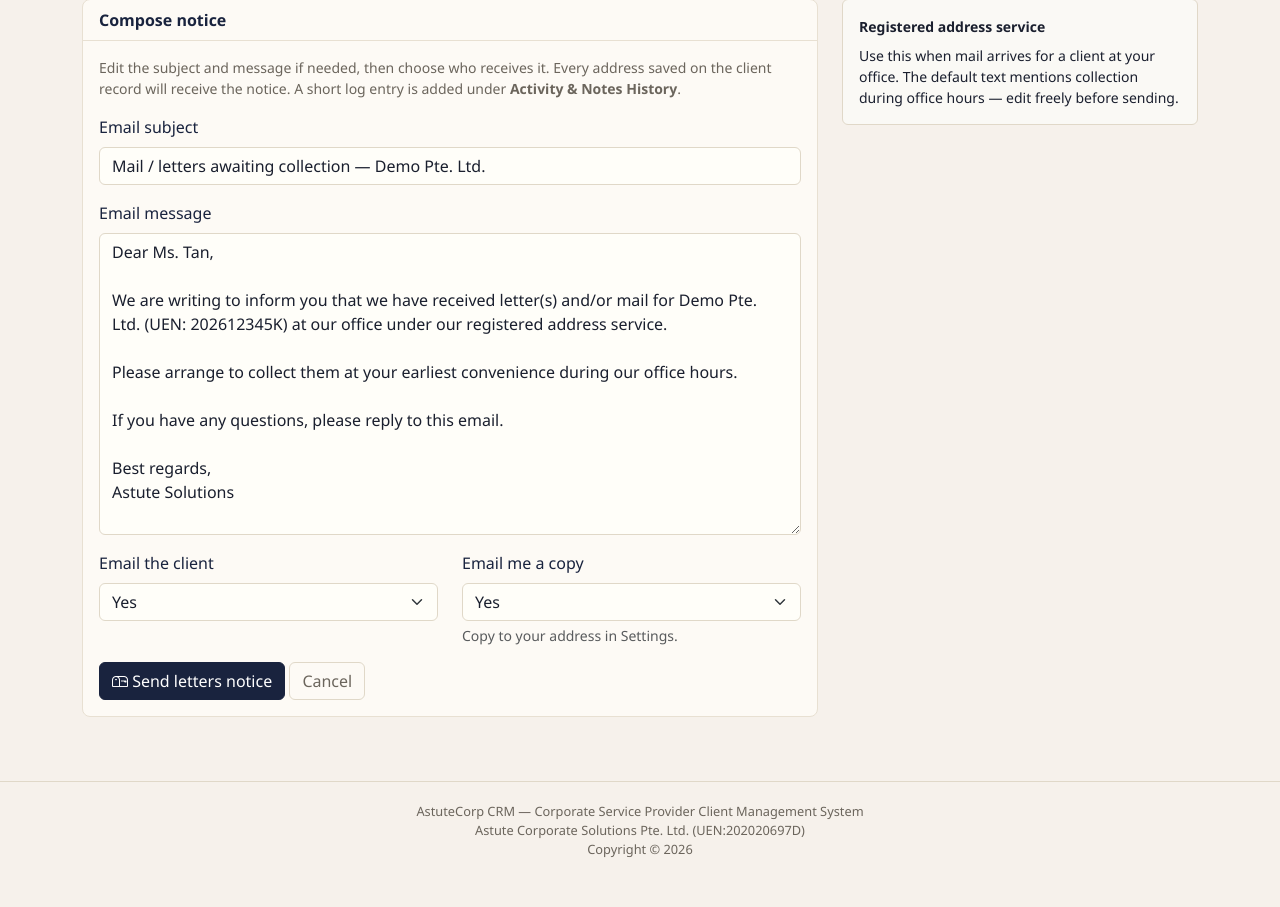
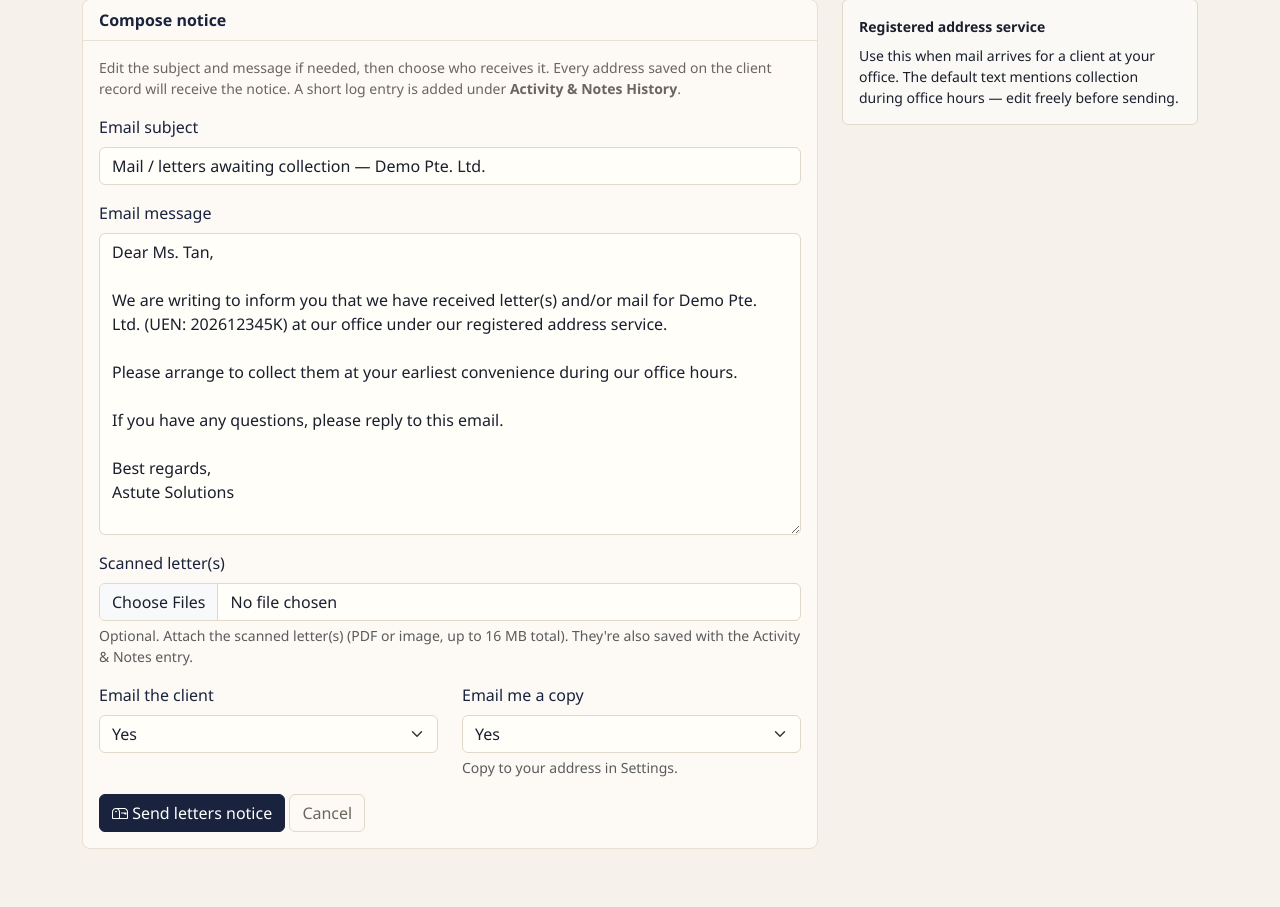
Before and after one commit to kelvinch8/astutecorp-crm, a Flask app: page /clients/1/send-letters in a window 1280 px wide. Shown: the part 172-1079 px from the top of the page. Before the commit the page ends 1029 px from the top, so only its background shows below. Run offline with Flask 3, Linux system fonts and the light colour scheme; a user stored in the database is signed in; data comes from the database, SQL or seed files in the repository; some libraries are stand-ins or nearby versions.

Commit message:
Attach scanned letters to the letters-for-collection notice.
Files are emailed to the client (and your copy) and saved on the
Activity & Notes entry.

Co-Authored-By: Claude Opus 5.5 <noreply@anthropic.com>

```diff
--- a/app.py
+++ b/app.py
@@ -16,6 +16,9 @@ from apscheduler.schedulers.background import BackgroundScheduler
 import smtplib
 from email.mime.text import MIMEText
 from email.mime.multipart import MIMEMultipart
+from email.mime.base import MIMEBase
+from email import encoders
+import mimetypes
 import math
 import os
 import re
@@ -510,6 +513,15 @@ class ClientLettersForm(FlaskForm):
         'Email the client',
         choices=[('True', 'Yes'), ('False', 'No')],
         default='True',
+    )
+    attachments = MultipleFileField(
+        'Scanned letter(s)',
+        validators=[
+            FileAllowed(
+                list(ALLOWED_NOTE_EXTENSIONS),
+                'Allowed types: PDF, images, Word, Excel, CSV, TXT, ZIP',
+            )
+        ],
     )
     submit = SubmitField('Send letters notice')
 
@@ -874,8 +886,11 @@ def get_fye_reference_deadlines(client_id):
 
 _last_email_error = None
 
-def send_email(to_email, subject, body, is_html=False):
-    """Send email using settings from DB. to_email may be one address or a list."""
+def send_email(to_email, subject, body, is_html=False, attachments=None):
+    """Send email using settings from DB. to_email may be one address or a list.
+
+    attachments: optional list of (filename, bytes) tuples.
+    """
     global _last_email_error
     settings = Setting.query.first()
     if not settings or not settings.my_email:
@@ -910,6 +925,15 @@ def send_email(to_email, subject, body, is_html=False):
             msg.attach(MIMEText(body, 'html'))
         else:
             msg.attach(MIMEText(body, 'plain'))
+
+        for filename, data in attachments or []:
+            mime_type = mimetypes.guess_type(filename)[0] or 'application/octet-stream'
+            maintype, subtype = mime_type.split('/', 1)
+            part = MIMEBase(maintype, subtype)
+            part.set_payload(data)
+            encoders.encode_base64(part)
+            part.add_header('Content-Disposition', 'attachment', filename=filename)
+            msg.attach(part)
 
         server = smtplib.SMTP(settings.smtp_server, settings.smtp_port, timeout=30)
         if settings.use_tls:
@@ -926,12 +950,12 @@ def send_email(to_email, subject, body, is_html=False):
         return False
 
 
-def send_email_to_each(emails, subject, body, is_html=False):
+def send_email_to_each(emails, subject, body, is_html=False, attachments=None):
     """Send the same email to each address individually. Returns (sent_list, failed_list)."""
     sent = []
     failed = []
     for email in emails:
-        if send_email(email, subject, body, is_html=is_html):
+        if send_email(email, subject, body, is_html=is_html, attachments=attachments):
             sent.append(email)
         else:
             failed.append(email)
@@ -1471,11 +1495,17 @@ def client_send_letters(client_id):
 
         subject = form.subject.data.strip()
         body = form.body.data.strip()
+        uploads = [f for f in request.files.getlist('attachments') if f and f.filename]
+        attachments = []
+        for f in uploads:
+            attachments.append((f.filename, f.read()))
+            f.stream.seek(0)
         sent = []
         failed = []
 
         if to_me:
-            if send_email(settings.my_email, f'[AstuteCorp CRM] {subject}', body):
+            if send_email(settings.my_email, f'[AstuteCorp CRM] {subject}', body,
+                          attachments=attachments):
                 sent.append(f'you ({settings.my_email})')
             else:
                 failed.append(f'you ({_last_email_error or "error"})')
@@ -1484,7 +1514,8 @@ def client_send_letters(client_id):
             if not client_emails:
                 failed.append('client (no email on file)')
             else:
-                ok, bad = send_email_to_each(client_emails, subject, body)
+                ok, bad = send_email_to_each(client_emails, subject, body,
+                                             attachments=attachments)
                 for e in ok:
                     sent.append(f'client ({e})')
                 for e in bad:
@@ -1494,15 +1525,19 @@ def client_send_letters(client_id):
             note_title = f'Letters collection notice sent: {subject[:140]}'
             if len(subject) > 140:
                 note_title = f'Letters collection notice sent: {subject[:137]}...'
-            db.session.add(Note(
+            note = Note(
                 client_id=client.id,
                 title=note_title,
                 content='',
                 category='Client',
-            ))
+            )
+            db.session.add(note)
+            db.session.flush()
+            save_note_attachments(note, uploads)
             db.session.commit()
+            attached = f' with {len(uploads)} attachment{"s" if len(uploads) != 1 else ""}' if uploads else ''
             flash(
-                f'Letters notice sent to: {", ".join(sent)}. Logged in Activity & Notes.',
+                f'Letters notice{attached} sent to: {", ".join(sent)}. Logged in Activity & Notes.',
                 'success',
             )
         if failed:
--- a/templates/clients/send_letters.html
+++ b/templates/clients/send_letters.html
@@ -34,7 +34,7 @@
                     Every address saved on the client record will receive the notice.
                     A short log entry is added under <strong>Activity &amp; Notes History</strong>.
                 </p>
-                <form method="post">
+                <form method="post" enctype="multipart/form-data">
                     {{ form.hidden_tag() }}
                     <div class="mb-3">
                         {{ form.subject.label(class="form-label") }}
@@ -43,6 +43,14 @@
                     <div class="mb-3">
                         {{ form.body.label(class="form-label") }}
                         {{ form.body(class="form-control", rows="12") }}
+                    </div>
+                    <div class="mb-3">
+                        {{ form.attachments.label(class="form-label") }}
+                        {{ form.attachments(class="form-control", multiple=true, accept=".pdf,.png,.jpg,.jpeg,.heic,.gif,.webp,.doc,.docx") }}
+                        <div class="form-text">Optional. Attach the scanned letter(s) (PDF or image, up to 16 MB total). They're also saved with the Activity &amp; Notes entry.</div>
+                        {% for error in form.attachments.errors %}
+                        <div class="text-danger small">{{ error }}</div>
+                        {% endfor %}
                     </div>
                     <div class="row">
                         <div class="col-md-6 mb-3">
```
